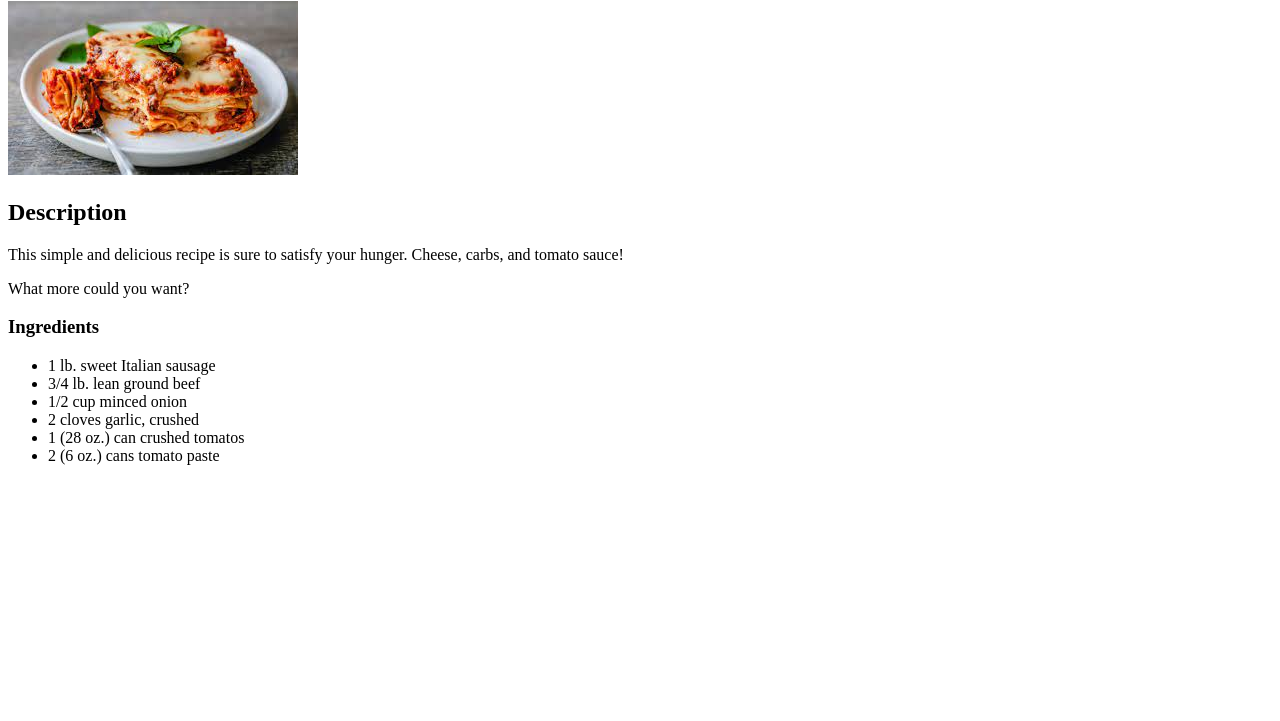
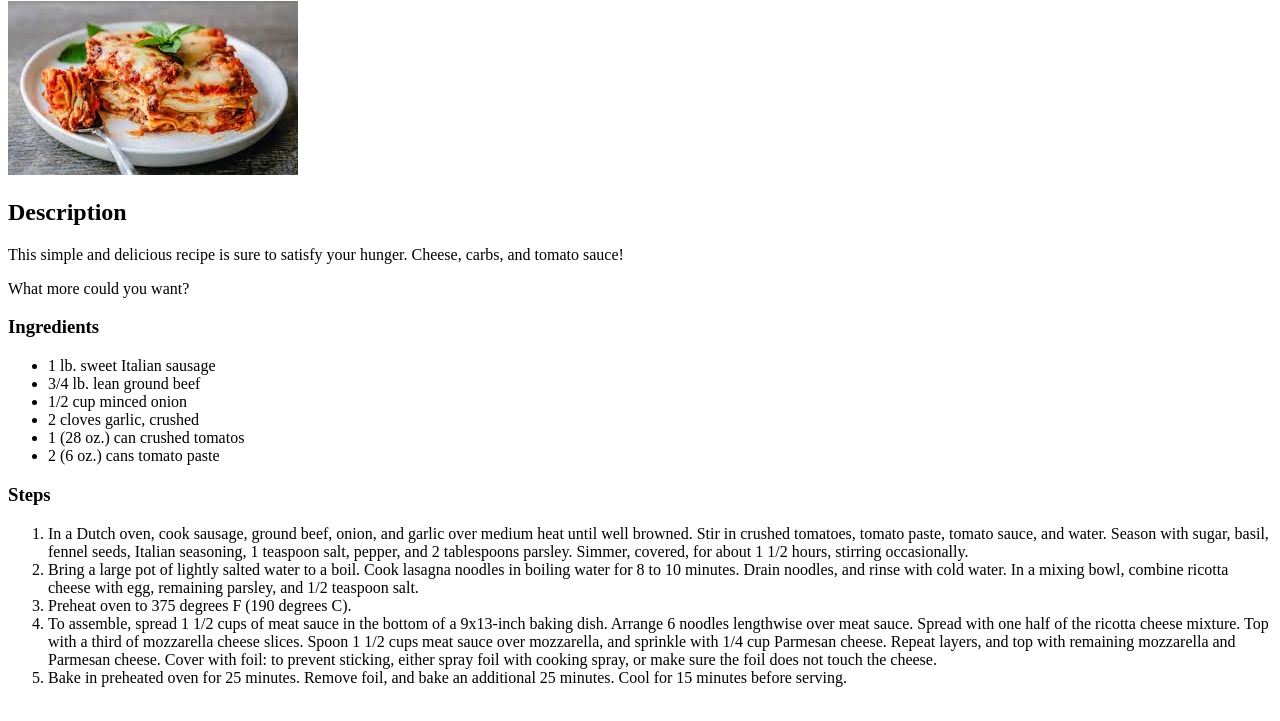
Before and after one commit to MindfulAction/odin-recipes, a plain HTML site: page lasagna.html in a window 1280 px wide. Shown: the part 79-800 px from the top of the page. Drawn offline with Linux system fonts and the light colour scheme.

Commit message:
Add "Steps" section with ol of instructions

```diff
--- a/lasagna.html
+++ b/lasagna.html
@@ -26,5 +26,25 @@
             <li>2 (6 oz.) cans tomato paste</li>
         </ul>
 
+        <h3>Steps</h3>
+        <ol>
+            <li>In a Dutch oven, cook sausage, ground beef, onion, and garlic over medium heat until
+                well browned. Stir in crushed tomatoes, tomato paste, tomato sauce, and water. Season
+                with sugar, basil, fennel seeds, Italian seasoning, 1 teaspoon salt, pepper, and 2
+                tablespoons parsley. Simmer, covered, for about 1 1/2 hours, stirring occasionally.</li>
+            <li>Bring a large pot of lightly salted water to a boil. Cook lasagna noodles in boiling
+                water for 8 to 10 minutes. Drain noodles, and rinse with cold water. In a mixing bowl,
+                combine ricotta cheese with egg, remaining parsley, and 1/2 teaspoon salt.</li>
+            <li>Preheat oven to 375 degrees F (190 degrees C).</li>
+            <li>To assemble, spread 1 1/2 cups of meat sauce in the bottom of a 9x13-inch baking dish.
+                Arrange 6 noodles lengthwise over meat sauce. Spread with one half of the ricotta
+                cheese mixture. Top with a third of mozzarella cheese slices. Spoon 1 1/2 cups meat
+                sauce over mozzarella, and sprinkle with 1/4 cup Parmesan cheese. Repeat layers, and
+                top with remaining mozzarella and Parmesan cheese. Cover with foil: to prevent sticking,
+                either spray foil with cooking spray, or make sure the foil does not touch the cheese.</li>
+            <li>Bake in preheated oven for 25 minutes. Remove foil, and bake an additional 25 minutes.
+                Cool for 15 minutes before serving.</li>
+        </ol>
+
     </body>
 </html>
```
Also changed, not shown: 1 other file.
